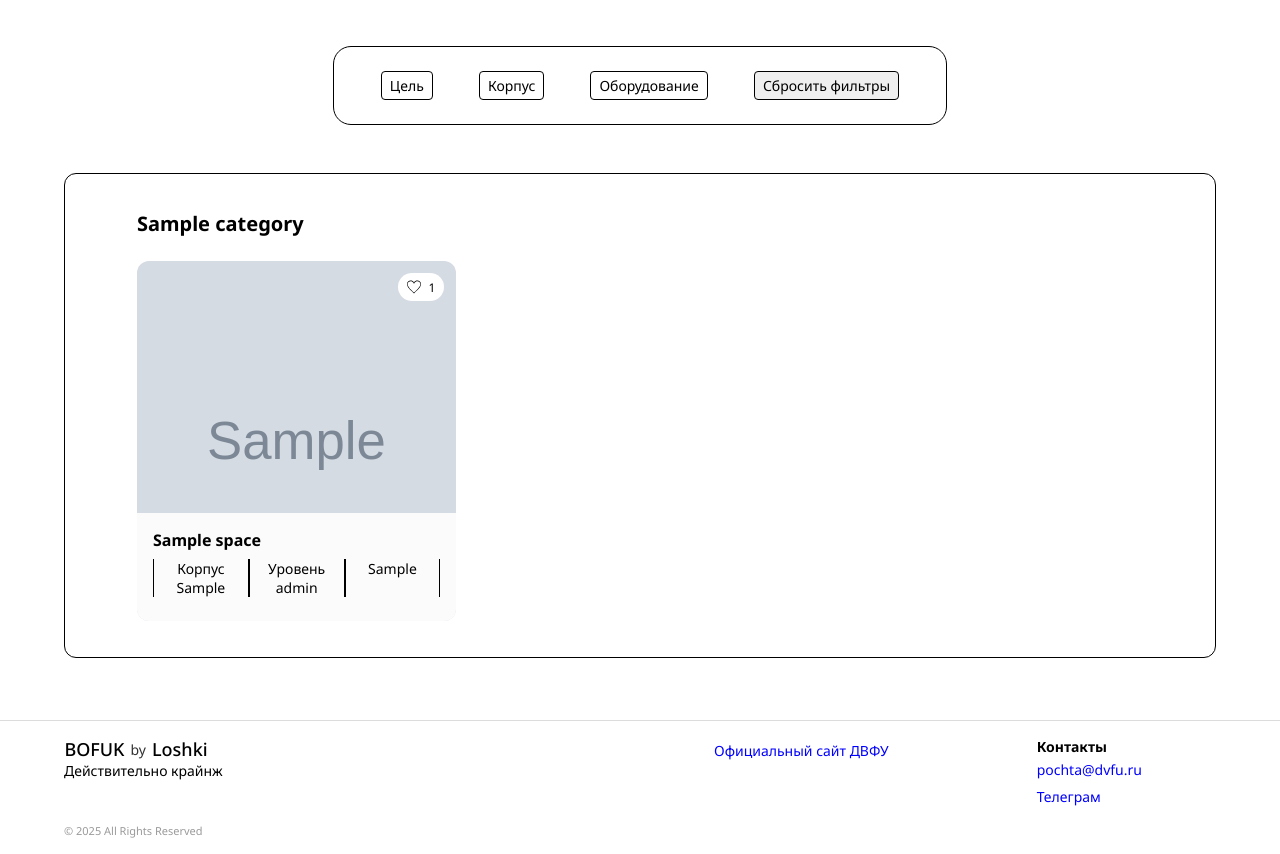
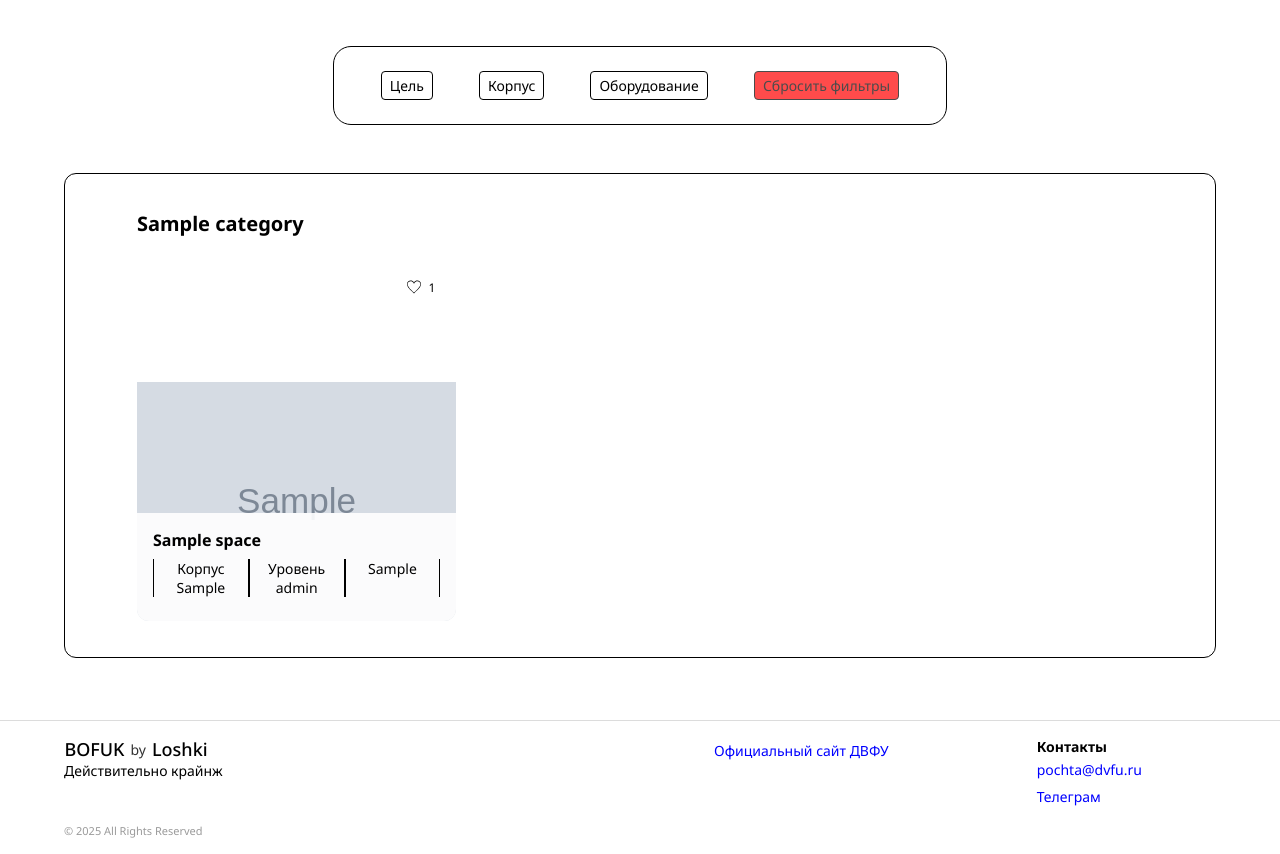
Before and after one commit to FFkuralator/web_service_DRG, a Flask app: page /catalog in a window 1280 px wide. Shown: the part 80-934 px from the top of the page. Run offline with Flask 3, Linux system fonts and the light colour scheme; tables that the repository leaves empty hold one stand-in row (values such as "Sample post"); grey boxes marked "Sample" are stand-in pictures.

Commit message:
Update catalog.css

```diff
--- a/app/static/css/catalog.css
+++ b/app/static/css/catalog.css
@@ -13,6 +13,14 @@
 
 .filter_title:hover {
     background-color: rgb(245, 245, 245);
+}
+
+#filter_reset {
+    background-color: red;
+    opacity: .7;
+}
+#filter_reset:hover {
+    opacity: 1;
 }
 
 .catalog {
@@ -61,8 +69,9 @@
 }
 
 .space_image {
+    overflow: hidden;
     width: 100%;
-    height: 100%;
+    height: auto;
     position: absolute;
     z-index: -100;
 }
```
